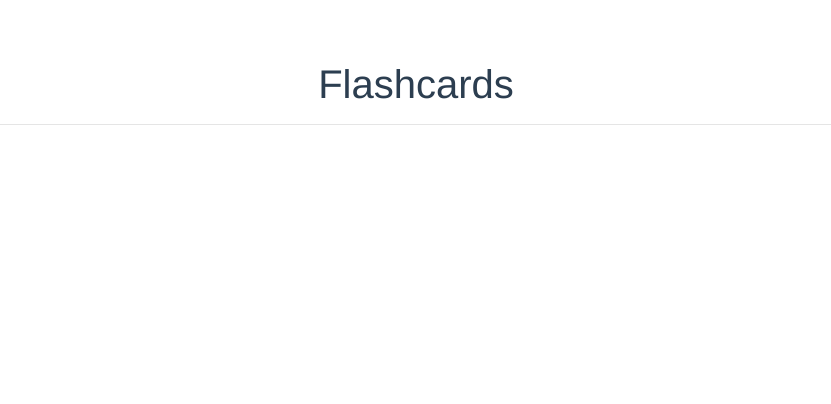
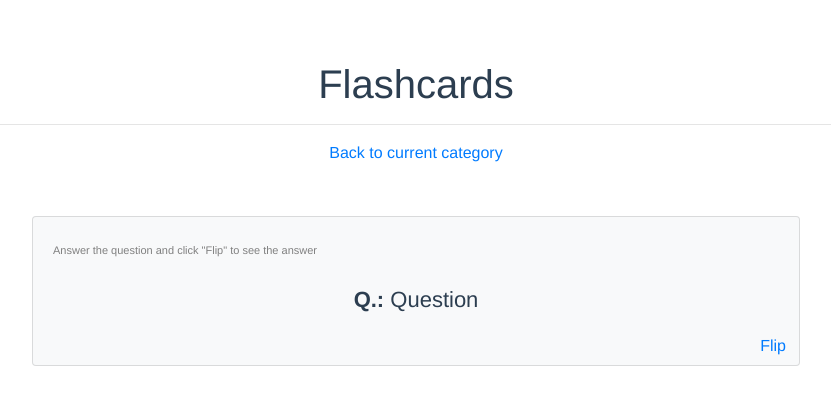
Before and after one commit to irizz/flashcards, a Vue app in the folder client/: page /quiz in a window 1280 px wide. Shown: the top 404 px of the page, without its empty margins (224-1055 px from the left). Built offline with nearby package versions, Linux system fonts and the light colour scheme.

Commit message:
Added Quiz component

```diff
--- a/client/src/components/Category.vue
+++ b/client/src/components/Category.vue
@@ -39,7 +39,7 @@
     </b-row>
     <b-row align-h="center" class="start-quiz">
       <b-col lg="6">
-        <b-button block variant="primary">Start quiz</b-button>
+        <b-button block variant="primary" @click="handleStartQuizClick">Start quiz</b-button>
       </b-col>
     </b-row>
   </div>
@@ -84,6 +84,9 @@ export default {
         answer: cardObj.answer,
         level: 1
       });
+    },
+    handleStartQuizClick() {
+      this.$router.push("/quiz");
     }
   }
 };
--- /dev/null
+++ b/client/src/components/Quiz.vue
@@ -0,0 +1,77 @@
+<template>
+  <div>
+    <router-link to="/category">Back to current category</router-link>
+    <b-card v-if="!isFlipped" bg-variant="light" class="quiz-card">
+      <b-card-text>
+        <small class="quiz-card__hint">Answer the question and click "Flip" to see the answer</small>
+        <p class="quiz-card__question">
+          <strong>Q.:</strong> Question
+        </p>
+      </b-card-text>
+      <b-button class="quiz-card__flip-btn" variant="link" @click="flipCard">Flip</b-button>
+    </b-card>
+    <b-card v-if="isFlipped" bg-variant="light" class="quiz-card">
+      <b-card-text>
+        <p class="quiz-card__question">
+          <strong>A.:</strong> Flipped
+        </p>
+        <small class="quiz-card__hint">Check yourself:</small>
+        <div class="quiz-card__self-check">
+          <b-button pill variant="success">✔</b-button>
+          <b-button pill variant="warning" class="quiz-card__self-check_mediocre">?</b-button>
+          <b-button pill variant="danger">✘</b-button>
+        </div>
+      </b-card-text>
+    </b-card>
+  </div>
+</template>
+
+<script>
+export default {
+  data() {
+    return {
+      isFlipped: false
+    };
+  },
+  methods: {
+    flipCard() {
+      this.isFlipped = true;
+    }
+  }
+};
+</script>
+
+<style>
+.quiz-card {
+  margin-top: 4%;
+  margin-left: 20%;
+  width: 60%;
+  text-align: left;
+}
+.quiz-card__hint {
+  color: grey;
+  font-size: 11px;
+}
+.quiz-card__question {
+  text-align: center;
+  margin-top: 3%;
+  margin-bottom: 4%;
+  font-size: 22px;
+}
+.quiz-card__flip-btn {
+  position: absolute;
+  bottom: 0;
+  right: 0;
+}
+.quiz-card__self-check {
+  text-align: center;
+}
+.quiz-card__self-check button {
+  margin-right: 2%;
+}
+.quiz-card__self-check_mediocre {
+  font-weight: bold;
+  color: white;
+  font-size: 16px;
+}
+</style>
--- a/client/src/router.js
+++ b/client/src/router.js
@@ -3,6 +3,7 @@ import Router from "vue-router";
 import Home from "@/components/Home";
 import Category from "@/components/Category";
 import CardsList from "@/components/CardsList"
+import Quiz from "@/components/Quiz";
 
 Vue.use(Router);
 
@@ -20,6 +21,10 @@ export default new Router({
     {
       path: '/cards-list',
       component: CardsList
+    },
+    {
+      path: '/quiz',
+      component: Quiz
     }
   ]
 })
```
